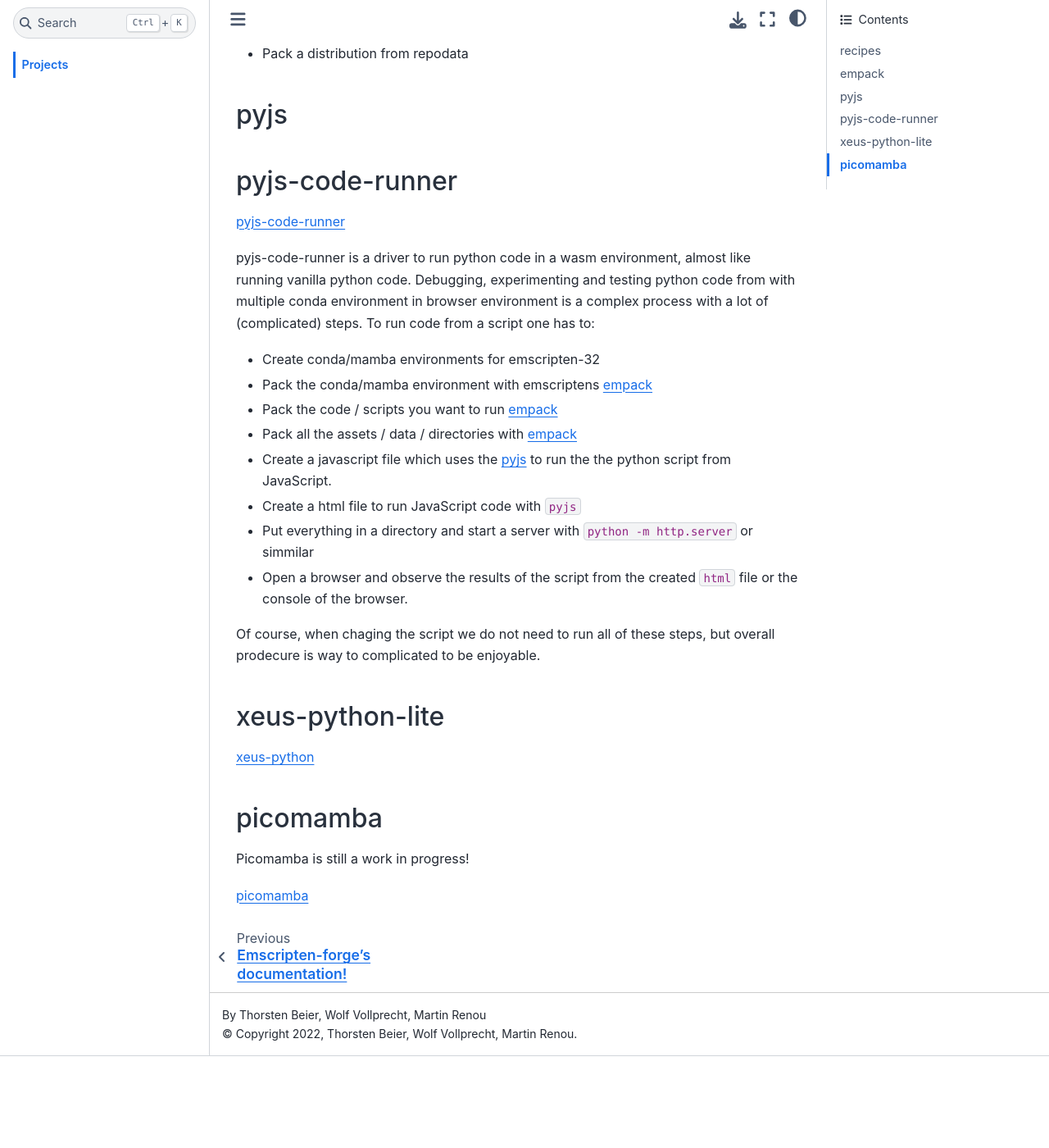
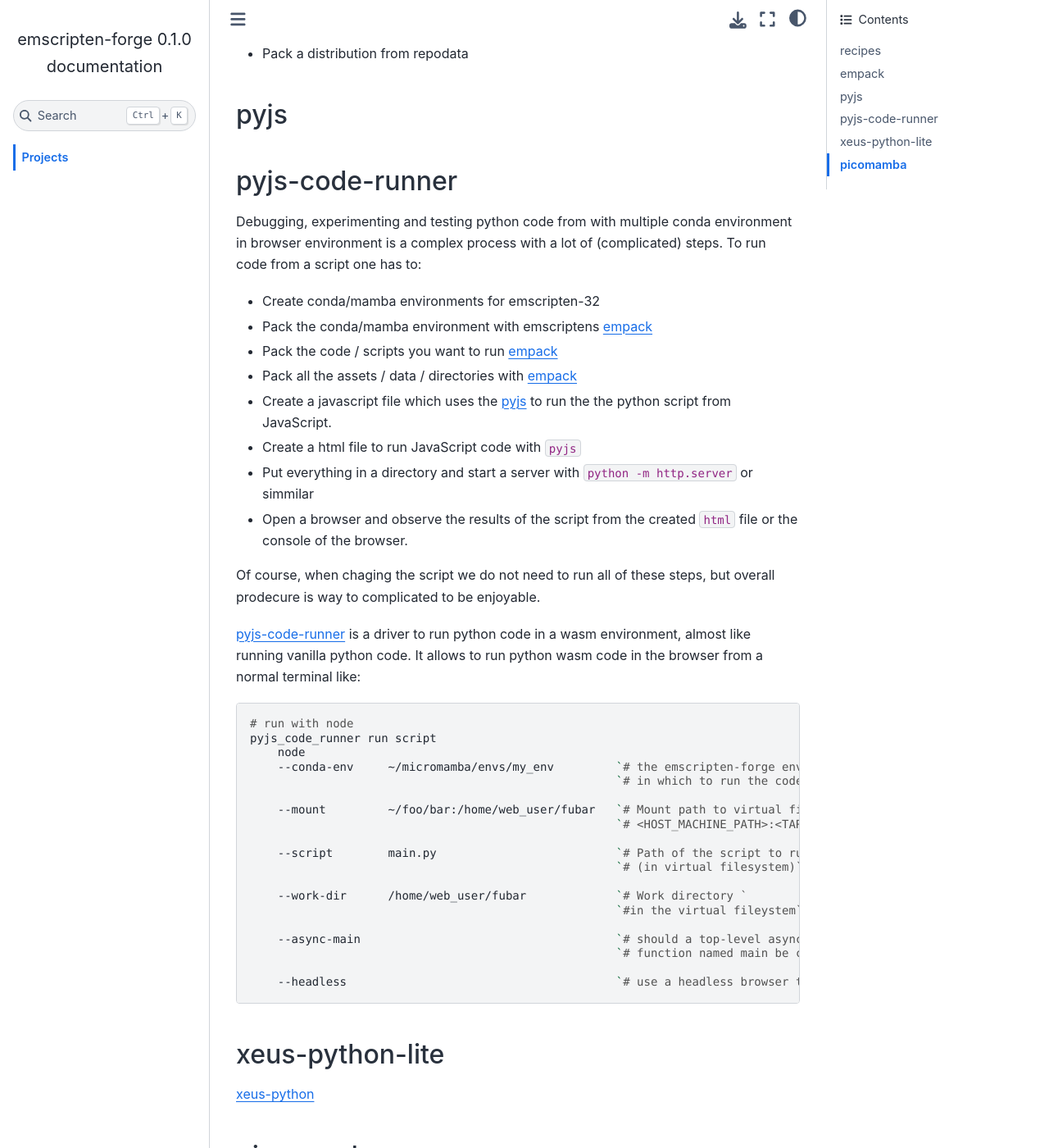
Before and after one commit to emscripten-forge/docs, a Sphinx documentation site: the page built from docs/src/projects.md, in a window 1280 px wide and 1400 px high, scrolled down 1231 px. Shown: the whole window at 82% size. Built offline with Sphinx 7.4.7 and the Sphinx Book theme 1.1.4, drawn with Linux system fonts in a browser that asks for light colours; before the commit the page ends 2519 px from its top, so only the background shows below that.

Commit message:
changed docs

````diff
--- a/docs/src/projects.md
+++ b/docs/src/projects.md
@@ -80,6 +77,34 @@
 Of course, when chaging the script we do not need to run all of these steps, but overall prodecure is way to complicated to be enjoyable.
 
 
+[pyjs-code-runner](https://github.com/emscripten-forge/pyjs-code-runner) is a driver to run python code in a wasm environment, almost like running vanilla python code.
+It allows to run python wasm code in the browser from a normal terminal like:
+
+```bash
+# run with node
+pyjs_code_runner run script                                                                     \
+    node                                                                                        \
+    --conda-env     ~/micromamba/envs/my_env         `# the emscripten-forge env`               \
+                                                     `# in which to run the code`               \
+                                                                                                \
+    --mount         ~/foo/bar:/home/web_user/fubar   `# Mount path to virtual filesytem`        \
+                                                     `# <HOST_MACHINE_PATH>:<TARGET_PATH>`      \
+                                                                                                \
+    --script        main.py                          `# Path of the script to run`              \
+                                                     `# (in virtual filesystem)`                \
+                                                                                                \
+    --work-dir      /home/web_user/fubar             `# Work directory `                        \
+                                                     `#in the virtual fileystem`                \
+                                                                                                \
+    --async-main                                     `# should a top-level async`               \
+                                                     `# function named main be called`          \
+                                                                                                \
+    --headless                                       `# use a headless browser to run the code` \
+
+```
+
+
+
 
 ## xeus-python-lite
 
````
Also changed, not shown: other parts of docs/src/projects.md (+0 -3 lines).
